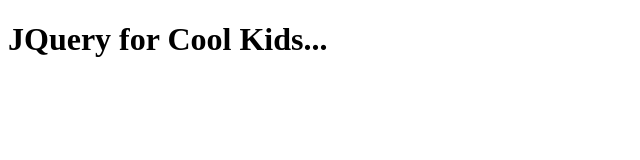
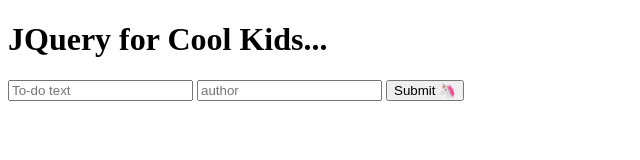
Before and after one commit to AangBel/05.05-diamond-jquery-to-do-list, a plain HTML site: page index.html in a window 1280 px wide. Shown: the whole page, without its empty margins (0-640 px from the left). Drawn offline with Linux system fonts and the light colour scheme.

Commit message:
added form items

```diff
--- a/index.html
+++ b/index.html
@@ -8,6 +8,24 @@
     <script src="script.js"></script>
     <body>
     <h1>JQuery for Cool Kids...</h1>
+
+    <form>
+
+        <input
+        type="text"
+        placeholder="To-do text"
+        id="to-do-input"
+        >
+
+        <input
+        type="text"
+        placeholder="author"
+        id="author-input"
+        >
+
+        <button id="submit-btn">Submit 🦄</button>
+
+    </form>
     </body>
   </head>
 </html>
```
